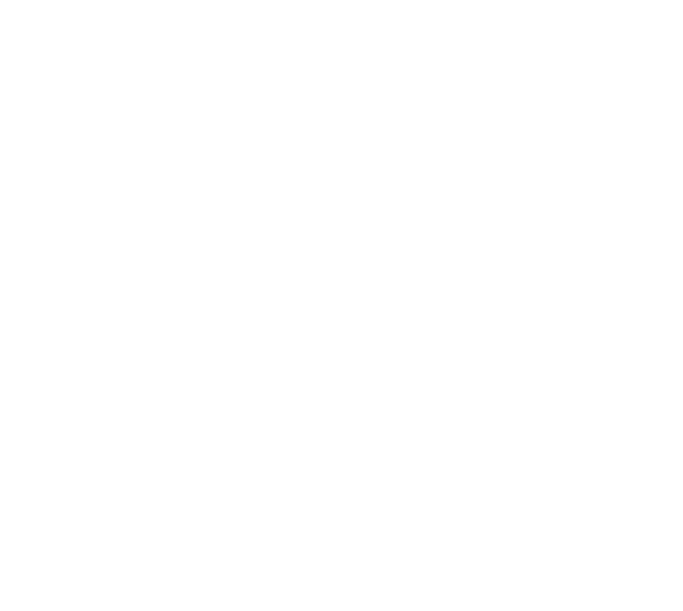
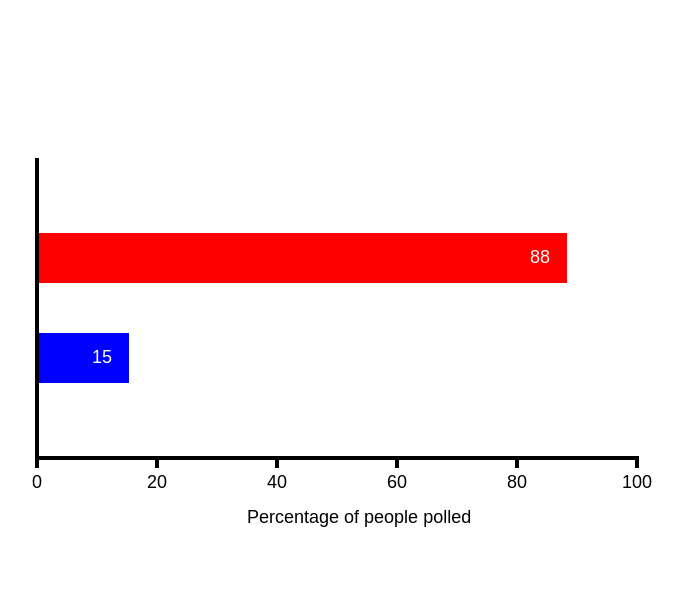
Before and after one commit to dkuhrmeyer/I-Elect-this-Lab, a plain HTML site: page index.html in a window 1280 px wide. Shown: the whole page, without its empty margins (121-804 px from the left). Drawn offline with Linux system fonts and the light colour scheme.

Commit message:
adding functions for making a graph

```diff
--- a/index.html
+++ b/index.html
@@ -1,13 +1,11 @@
 <!DOCTYPE html>
 <html>
     <head>
-        <title>
             <link type="text/css" rel="stylesheet" href="style.css">
-        </title>
     </head>
     <body>
 
-
+    <canvas id="graph" width="800" height="600"></canvas>
 
 
 
--- a/script.js
+++ b/script.js
@@ -0,0 +1,63 @@
+var Graph = function (scale, xName, yName, dataOne, dataTwo, question) {
+    this.scale = scale;
+    this.xName = xName;
+    this.yName = yName;
+    this.dataOne = dataOne;
+    this.dataTwo = dataTwo;
+    this.question = question;
+};
+function drawLine(ctx, startx, startY, finishx, finishy) {
+    ctx.beginPath();
+    ctx.moveTo(startx, startY);
+    ctx.lineTo(finishx, finishy);
+    ctx.stroke();
+}
+function displayGraph(graph, canvas) {
+    var ctx = canvas.getContext('2d');
+    ctx.lineWidth = '4';
+    ctx.font = '18px Arial';
+    //draw Y axis
+    drawLine(ctx, 150, 150, 150, 450);
+    // draw x axis
+    drawLine(ctx, 150, 450, 752, 450);
+    //draw x axis lines
+    for (var i = 0; i < 6; i++) {
+        var x = (i == 0) ? 145 : (i == 5) ? 135 : 140;
+        drawLine(ctx, (150 + (i * 120)), 450, (150 + (i * 120)), 460);
+        ctx.fillText(i * 20, x + (i * 120), 480);
+    }
+    ctx.fillText(graph.xName, 360, 515);
+}
+function drawData (canvas, graph){
+    //draw rectangle each person is 6px
+    var ctx = canvas.getContext('2d');
+    //draw rectangle for first candidate
+    ctx.fillStyle = '#f00';
+    ctx.fillRect(152, 225, graph.dataOne * 6, 50);
+    //draw rectangle for second candidate
+    ctx.fillStyle = '#00f';
+    ctx.fillRect(152, 325, graph.dataTwo * 6, 50);
+
+    ctx.fillStyle = '#fff';
+    ctx.fillText(graph.dataOne, 115 + (graph.dataOne * 6), 255);
+    ctx.fillText(graph.dataTwo, 115 + (graph.dataTwo * 6), 355);
+}
+
+function createGraph (canvas) {
+    //get name of poll
+    var nameOfPoll = '';
+    //get type of poll
+    var typeOfPoll = '';
+    //poll question
+    var question = '';
+    //first data
+    var dataOne = 88;
+    //second data
+    var dataTwo = 15;
+    //build graph
+    var graph = new Graph(100, 'Percentage of people polled', 'candidates', dataOne, dataTwo);
+    //display graph to page
+    displayGraph(graph, canvas);
+    drawData(canvas, graph);
+}
+window.onload = createGraph(document.getElementById('graph'));
```
